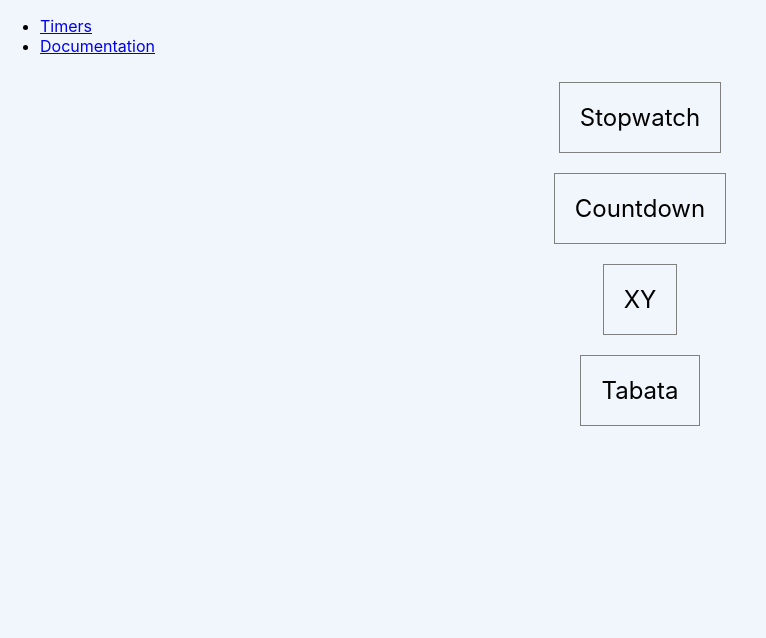
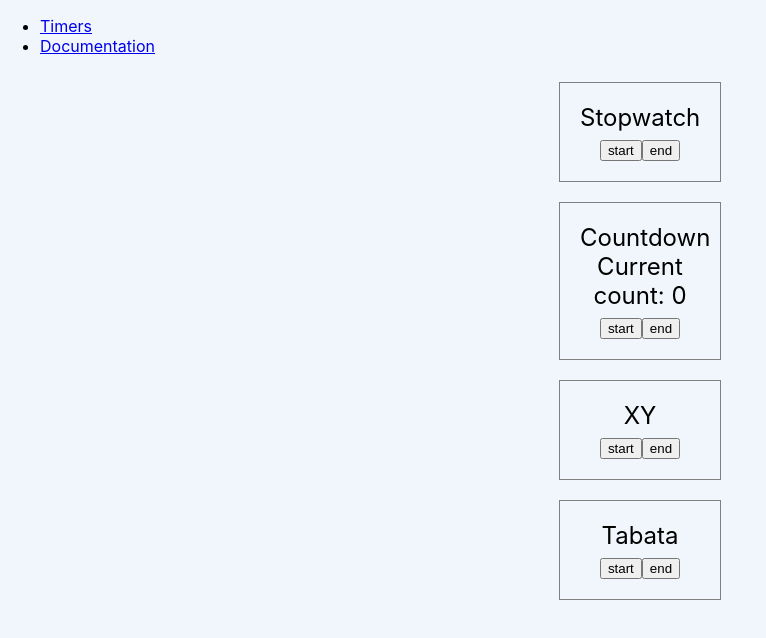
Before and after one commit to prof-tejera/assignment-1-chansub, a React (Create React App) app: page / in a window 1280 px wide. Shown: the top 638 px of the page, without its empty margins (0-766 px from the left). Built offline with nearby package versions, Linux system fonts and the light colour scheme.

Commit message:
added button
added buttons

```diff
--- /dev/null
+++ b/src/components/generic/Button.js
@@ -0,0 +1,27 @@
+import React from "react";
+import PropTypes from "prop-types";
+import styled from "styled-components";
+
+const startColor = "#90EE90";
+
+const BButton = styled.button`
+    //background-color: ${startColor};
+    cursor: pointer;
+`;
+
+const Button = ({ active, text='start', ...props }) => {
+  return (
+    <BButton
+      className={active ? ".button-active" : "button-regular"}
+    >
+      {text}
+    </BButton>
+  );
+};
+
+Button.propTypes = {
+    color: PropTypes.string,
+  };
+
+
+export default Button;
--- a/src/components/timers/Countdown.js
+++ b/src/components/timers/Countdown.js
@@ -1,3 +1,31 @@
-const Countdown = () => null;
+import { useEffect, useState } from "react";
+
+
+const Countdown = () => {
+
+
+    const [startTime, setStartTime] = useState(0);
+    const [endTime, setEndTime] = useState(180);
+    const [currentTime, setCurrentTime] = useState(0);
+
+    const sayHi = () => {
+        const date = new Date();
+        let curr = date.toLocaleTimeString();
+        console.log('current time', curr);
+        setCurrentTime(curr);
+    }
+
+    const start = () => {
+        setInterval(sayHi, 1000);
+    }
+    const end = () => {
+        clearInterval(start);
+    }
+
+
+    return (
+        <><div>Current count: {currentTime}</div></>
+    );
+};
 
 export default Countdown;
--- a/src/views/TimersView.js
+++ b/src/views/TimersView.js
@@ -5,6 +5,8 @@ import Stopwatch from "../components/timers/Stopwatch";
 import Countdown from "../components/timers/Countdown";
 import XY from "../components/timers/XY";
 import Tabata from "../components/timers/Tabata";
+import Button from "../components/generic/Button";
+
 
 const Timers = styled.div`
   display: flex;
@@ -17,16 +19,18 @@ const Timer = styled.div`
   padding: 20px;
   margin: 10px;
   font-size: 1.5rem;
+  width: 120px;
+  text-align: center;
 `;
 
 const TimerTitle = styled.div``;
 
 const TimersView = () => {
   const timers = [
-    { title: "Stopwatch", C: <Stopwatch /> },
-    { title: "Countdown", C: <Countdown /> },
-    { title: "XY", C: <XY /> },
-    { title: "Tabata", C: <Tabata /> },
+    { title: "Stopwatch", C: <Stopwatch />, b:<Button text="start"/>, be:<Button text="end"/>},
+    { title: "Countdown", C: <Countdown />, b:<Button text="start"/>, be:<Button text="end"/>},
+    { title: "XY", C: <XY />, b:<Button text="start"/>, be:<Button text="end"/>},
+    { title: "Tabata", C: <Tabata />, b:<Button text="start"/>, be:<Button text="end"/>},
   ];
 
   return (
@@ -35,6 +39,8 @@ const TimersView = () => {
         <Timer key={`timer-${timer.title}`}>
           <TimerTitle>{timer.title}</TimerTitle>
           {timer.C}
+          {timer.b}
+          {timer.be}
         </Timer>
       ))}
     </Timers>
```
